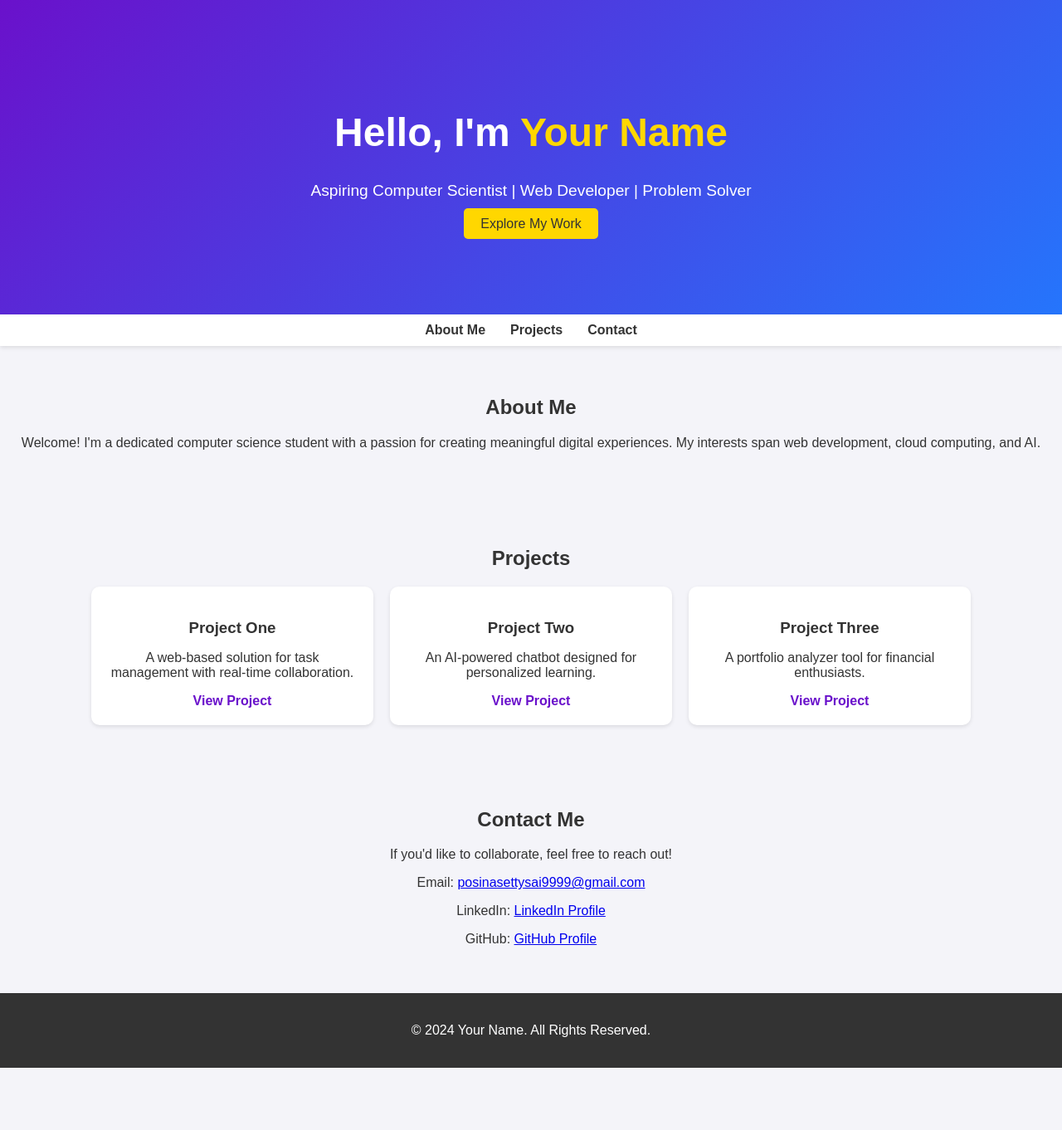
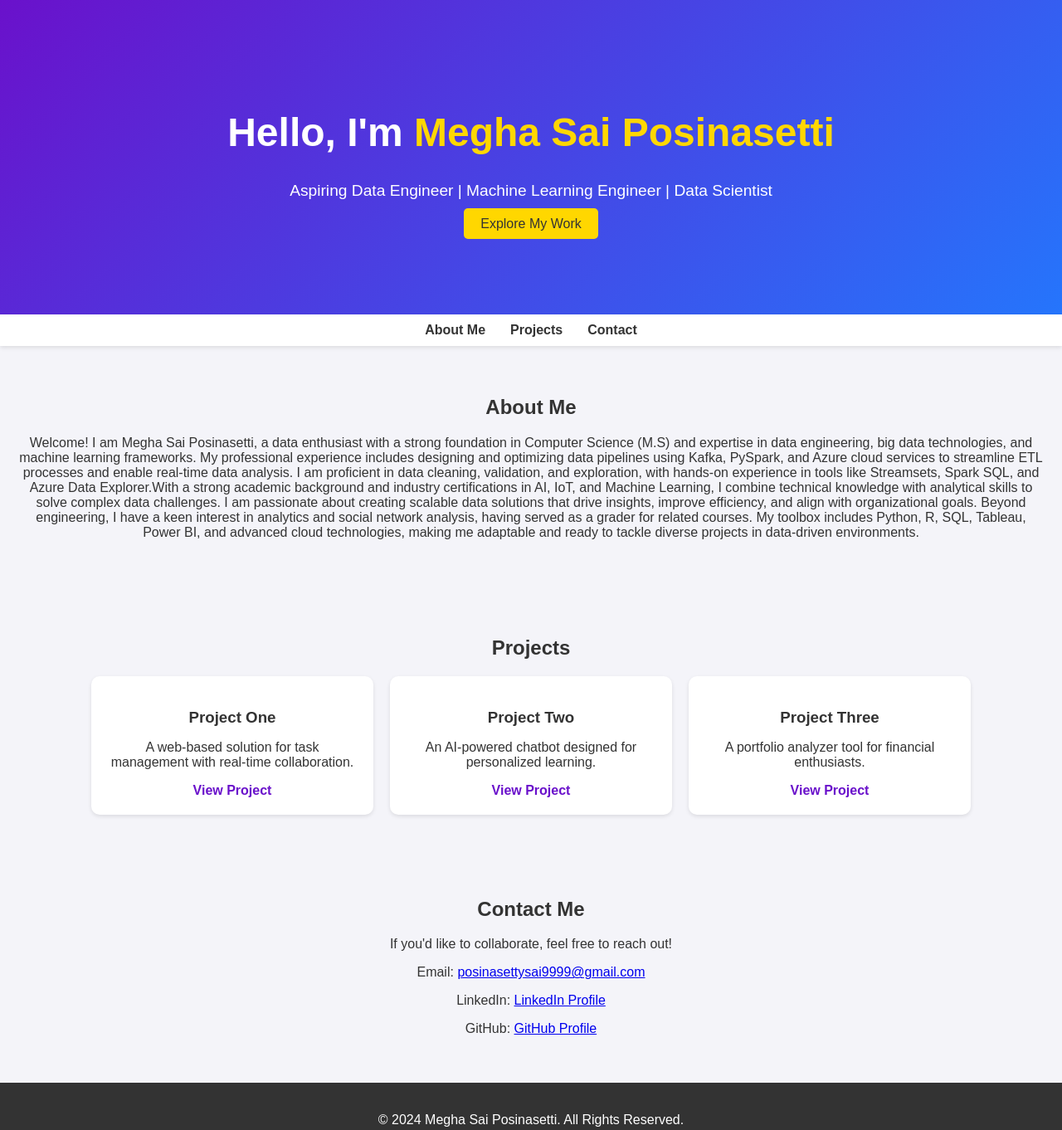
Before and after one commit to Meghasai1/MeghaSai.github.io, a plain HTML site: page index.html in a window 1280 px wide. Shown: the whole page at 83% size. Before the commit the page ends 1287 px from the top, so only its background shows below. Drawn offline with Linux system fonts and the light colour scheme.

Commit message:
Update index.html
Updated About me and Contact links

```diff
--- a/index.html
+++ b/index.html
@@ -3,14 +3,14 @@
 <head>
   <meta charset="UTF-8">
   <meta name="viewport" content="width=device-width, initial-scale=1.0">
-  <title>Your Name | Portfolio</title>
+  <title>Megha SaiPosinasetti | Portfolio</title>
   <link rel="stylesheet" href="style.css">
 </head>
 <body>
   <header class="hero">
     <div class="hero-text">
-      <h1>Hello, I'm <span>Your Name</span></h1>
-      <p>Aspiring Computer Scientist | Web Developer | Problem Solver</p>
+      <h1>Hello, I'm <span>Megha Sai Posinasetti</span></h1>
+      <p>Aspiring Data Engineer | Machine Learning Engineer | Data Scientist</p>
       <a href="#projects" class="btn">Explore My Work</a>
     </div>
   </header>
@@ -22,8 +22,12 @@
   <section id="about" class="about">
     <h2>About Me</h2>
     <p>
-      Welcome! I'm a dedicated computer science student with a passion for creating meaningful digital experiences.
-      My interests span web development, cloud computing, and AI.
+      Welcome! I am Megha Sai Posinasetti, a data enthusiast with a strong foundation in Computer Science (M.S) and expertise in data engineering, big data technologies, and machine learning frameworks.
+      My professional experience includes designing and optimizing data pipelines using Kafka, PySpark, and Azure cloud services to streamline ETL processes and enable real-time data analysis.
+      I am proficient in data cleaning, validation, and exploration, with hands-on experience in tools like Streamsets, Spark SQL, and Azure Data Explorer.With a strong academic background and industry certifications in AI, IoT, and Machine Learning,
+      I combine technical knowledge with analytical skills to solve complex data challenges. I am passionate about creating scalable data solutions that drive insights, improve efficiency, and align with organizational goals.
+
+      Beyond engineering, I have a keen interest in analytics and social network analysis, having served as a grader for related courses. My toolbox includes Python, R, SQL, Tableau, Power BI, and advanced cloud technologies, making me adaptable and ready to tackle diverse projects in data-driven environments.
     </p>
   </section>
   <section id="projects" class="projects">
@@ -50,11 +54,11 @@
     <h2>Contact Me</h2>
     <p>If you'd like to collaborate, feel free to reach out!</p>
     <p>Email: <a href="mailto:posinasettysai9999@gmail.com">posinasettysai9999@gmail.com</a></p>
-    <p>LinkedIn: <a href="#">LinkedIn Profile</a></p>
-    <p>GitHub: <a href="#">GitHub Profile</a></p>
+    <p>LinkedIn: <a href="#www.linkedin.com/in/meghasai-posinasetti">LinkedIn Profile</a></p>
+    <p>GitHub: <a href="#https://github.com/Meghasai1?tab=repositories">GitHub Profile</a></p>
   </section>
   <footer>
-    <p>&copy; 2024 Your Name. All Rights Reserved.</p>
+    <p>&copy; 2024 Megha Sai Posinasetti. All Rights Reserved.</p>
   </footer>
 </body>
 </html>
```
